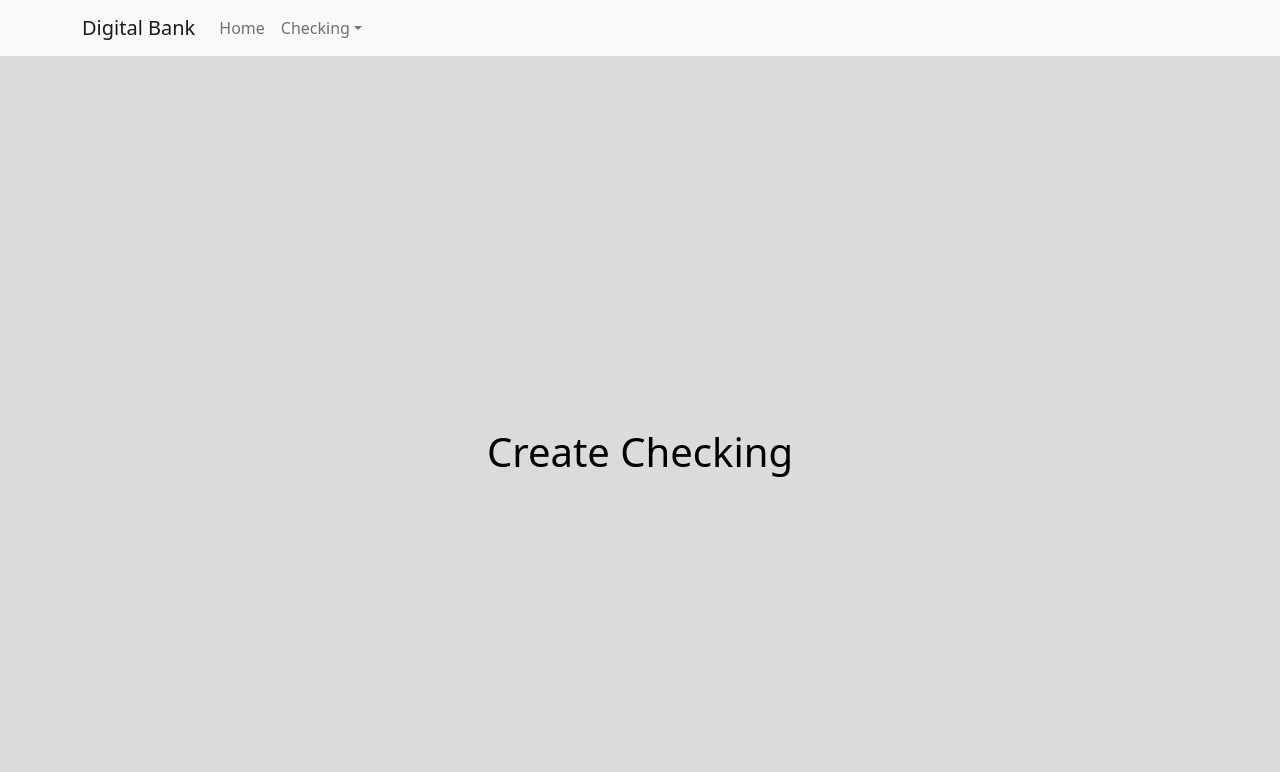
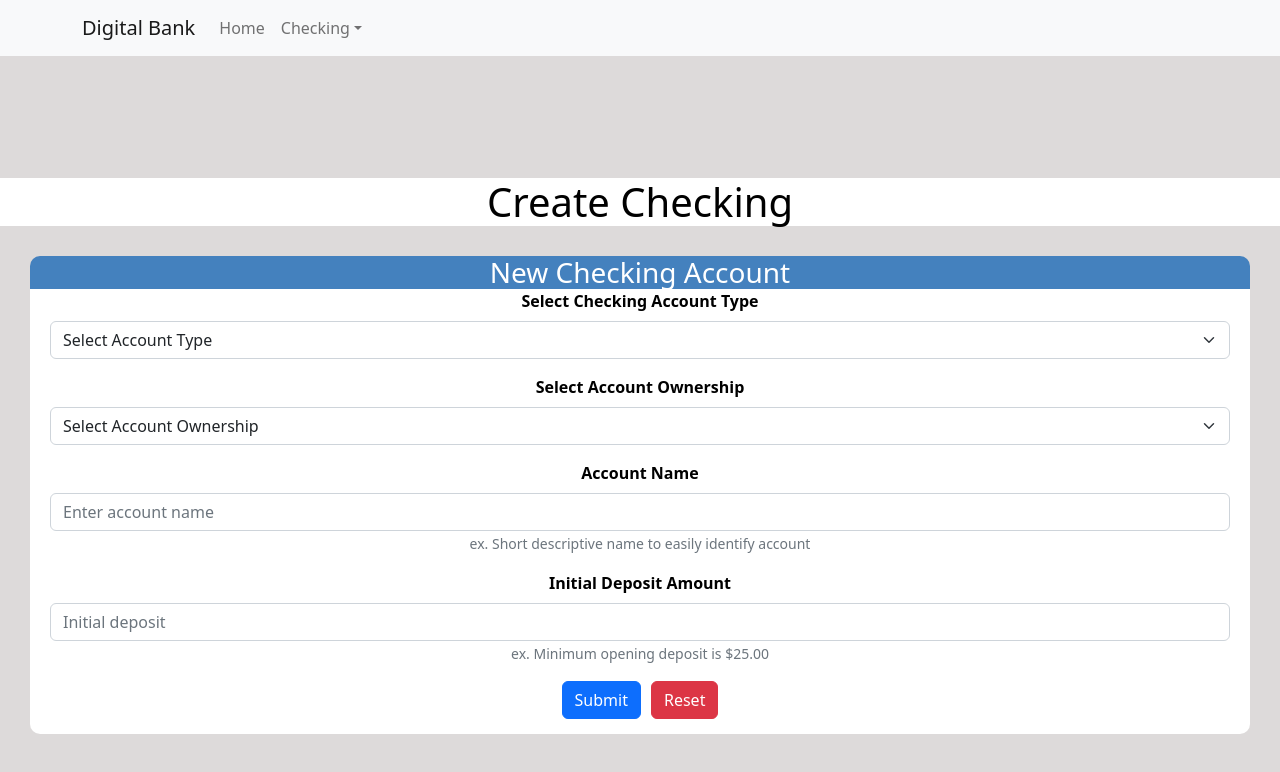
Before and after one commit to mariaefOT/digital-bank-upcamp, a React (Create React App) app: page /createChecking in a window 1280 px wide. Shown: the top 772 px of the page. Built offline with nearby package versions, Linux system fonts and the light colour scheme.

Commit message:
form create checking

```diff
--- /dev/null
+++ b/src/CSS/FormCreateChecking.css
@@ -0,0 +1,40 @@
+.title {
+  background-color: white;
+}
+
+.title2 {
+    background-color: #4481be;
+    margin-bottom: 0px;
+    color: white;
+    border-top-left-radius: 10px;
+    border-top-right-radius: 10px;
+    margin-left: 30px;
+    margin-right: 30px;
+    margin-top: 30px;
+  }
+
+  .formulario {
+    background-color: white;
+    border-bottom-left-radius: 10px;
+    border-bottom-right-radius: 10px;
+    margin-left: 30px;
+    margin-right: 30px;
+  }
+
+  .form1 {
+    margin-left: 20px;
+    margin-right: 20px;
+  }
+
+  .btn1 {
+    margin-bottom: 15px;
+  }
+
+  .btn2 {
+    margin-left: 10px;
+    margin-bottom: 15px;
+  }
+
+  .alert {
+    margin-top: 5px;
+  }
--- /dev/null
+++ b/src/components/FormCreateChecking.js
@@ -0,0 +1,180 @@
+import Button from 'react-bootstrap/Button';
+import Alert from 'react-bootstrap/Alert';
+import Form from 'react-bootstrap/Form';
+import axios from 'axios';
+import { useState } from 'react';
+import '../CSS/FormCreateChecking.css'
+
+const FormCreateChecking = () => {
+    const [token, setToken] = useState([]);
+    const [alert, setAlert] = useState(false);
+    const [validated, setValidated] = useState(false);
+    const [values, setValues] = useState({
+        accountName: '',
+        accountTypeCode: '',
+        openingDeposit: '',
+        ownerTypeCode: '',
+      });
+
+    const apiToken = () => {
+        axios.post('http://localhost:8080/bank/api/v1/auth?password=Demo123!&username=jsmith@demo.io', {
+
+        })
+        .then(response => {
+            setToken(response.data.authToken);
+            console.log(token);
+        }).catch(error => {
+            console.log(error);
+        })
+    };
+
+    const validateAll = () => {
+        const { accountName, accountTypeCode, openingDeposit, ownerTypeCode } = values;
+        let isValid = true
+
+        if (!accountName) {
+            isValid = false
+        }
+
+        if (!openingDeposit || openingDeposit < 25) {
+            isValid = false
+        }
+
+        if (!ownerTypeCode) {
+            isValid = false
+        }
+
+        if (!accountTypeCode) {
+            isValid = false
+        }
+
+        return isValid;
+      }
+
+    const handleChange = (ev) => {
+        const { name, value } = ev.target
+        setValues({ ...values, [name]: value })
+      }
+
+    const handleSubmit = (ev) => {
+        ev.preventDefault();
+
+        const form = ev.currentTarget;
+        if (form.checkValidity() === false) {
+            ev.stopPropagation();
+        }
+        setValidated(true);
+
+        if (!validateAll()) {
+            setAlert(true);
+        } else {
+            setAlert(false);
+            apiToken();
+            axios.post('http://localhost:8080/bank/api/v1/user/account', JSON.stringify(values) ,{
+                headers: {
+                    Authorization: `Bearer ${token}`,
+                    'Content-Type': 'application/json',
+                }
+            })
+            .then(response => {
+                console.log(response.json());
+            }).catch(error => {
+                console.log(error);
+            })
+        }
+    }
+
+    return(
+        <div>
+            <h1 className='title'>Create Checking</h1>
+            <h3 className='title2'>New Checking Account</h3>
+            <div className='formulario'>
+                <Form noValidate validated={validated} onSubmit={(ev) => handleSubmit(ev)} className='form1'>
+                    <Form.Group className="mb-3" controlId="formCheckingAccountType">
+                        <Form.Label><b>Select Checking Account Type</b></Form.Label>
+                        <Form.Select required label="AccountType" name="accountTypeCode" value={values.accountTypeCode} onChange={handleChange}>
+                            <option value="">Select Account Type</option>
+                            <option value="SCK">Standard Checking</option>
+                            <option value="ICK">Interest Checking</option>
+                        </Form.Select>
+                        <Form.Control.Feedback>Looks good!</Form.Control.Feedback>
+                        <Form.Control.Feedback type="invalid">
+                            Please select valid option
+                        </Form.Control.Feedback>
+                    </Form.Group>
+
+                    <Form.Group className="mb-3" controlId="formAccountOwnership">
+                        <Form.Label><b>Select Account Ownership</b></Form.Label>
+                        <Form.Select required label="AccountOwnership" name="ownerTypeCode" value={values.ownerTypeCode} onChange={handleChange }>
+                            <option value="">Select Account Ownership</option>
+                            <option value="IND">Individual</option>
+                            <option value="JNT">Joint</option>
+                        </Form.Select>
+                        <Form.Control.Feedback>Looks good!</Form.Control.Feedback>
+                        <Form.Control.Feedback type="invalid">
+                            Please select valid option
+                        </Form.Control.Feedback>
+                    </Form.Group>
+
+                    <Form.Group className="mb-3" controlId="formAccountName">
+                        <Form.Label><b>Account Name</b></Form.Label>
+                        <Form.Control
+                            required
+                            type="text"
+                            name="accountName"
+                            value={values.accountName}
+                            placeholder="Enter account name"
+                            onChange={handleChange}
+                        />
+                        <Form.Text className="text-muted">
+                            ex. Short descriptive name to easily identify account
+                        </Form.Text>
+                        <Form.Control.Feedback>Looks good!</Form.Control.Feedback>
+                        <Form.Control.Feedback type="invalid">
+                            Please provide a valid name
+                        </Form.Control.Feedback>
+                    </Form.Group>
+
+                    <Form.Group className="mb-3" controlId="formInitialDeposit">
+                        <Form.Label><b>Initial Deposit Amount</b></Form.Label>
+                        <Form.Control
+                            required
+                            type="number"
+                            name="openingDeposit"
+                            value={values.openingDeposit}
+                            min="25.00"
+                            step='0.01'
+                            placeholder="Initial deposit"
+                            onChange={handleChange}
+                        />
+                        <Form.Text className="text-muted">
+                            ex. Minimum opening deposit is $25.00
+                        </Form.Text>
+                        <Form.Control.Feedback>Looks good!</Form.Control.Feedback>
+                        <Form.Control.Feedback type="invalid">
+                            Please provide a valid deposit
+                        </Form.Control.Feedback>
+                    </Form.Group>
+
+                    <Button variant="primary" type="submit" className='btn1'>
+                        Submit
+                    </Button>
+
+                    <Button variant="danger" type="button" className='btn2' onClick={
+                        () => {setValues({
+                                accountName: '',
+                                accountTypeCode: '',
+                                openingDeposit: '',
+                                ownerTypeCode: '',
+                            })}
+                        }>
+                        Reset
+                    </Button>
+                </Form>
+                {alert && <Alert className='alert' key='danger' variant='danger'>Please provide a valid data</Alert>}
+            </div>
+        </div>
+    );
+}
+
+export default FormCreateChecking;
--- a/src/pages/CreateChecking.js
+++ b/src/pages/CreateChecking.js
@@ -1,8 +1,9 @@
+import FormCreateChecking from "../components/FormCreateChecking";
 
 const CreateChecking = () => {
     return(
         <div>
-            <h1>Create Checking</h1>
+            <FormCreateChecking/>
         </div>
     )
 }
```
